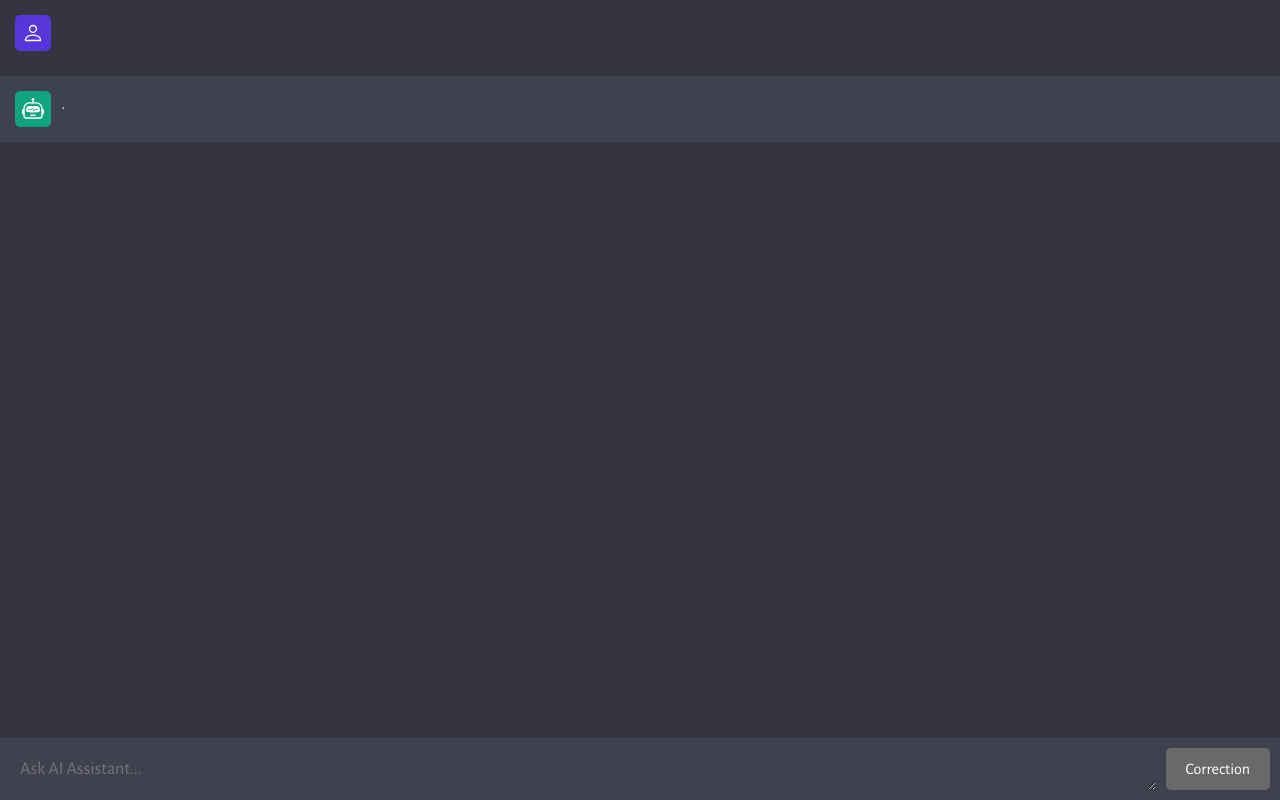
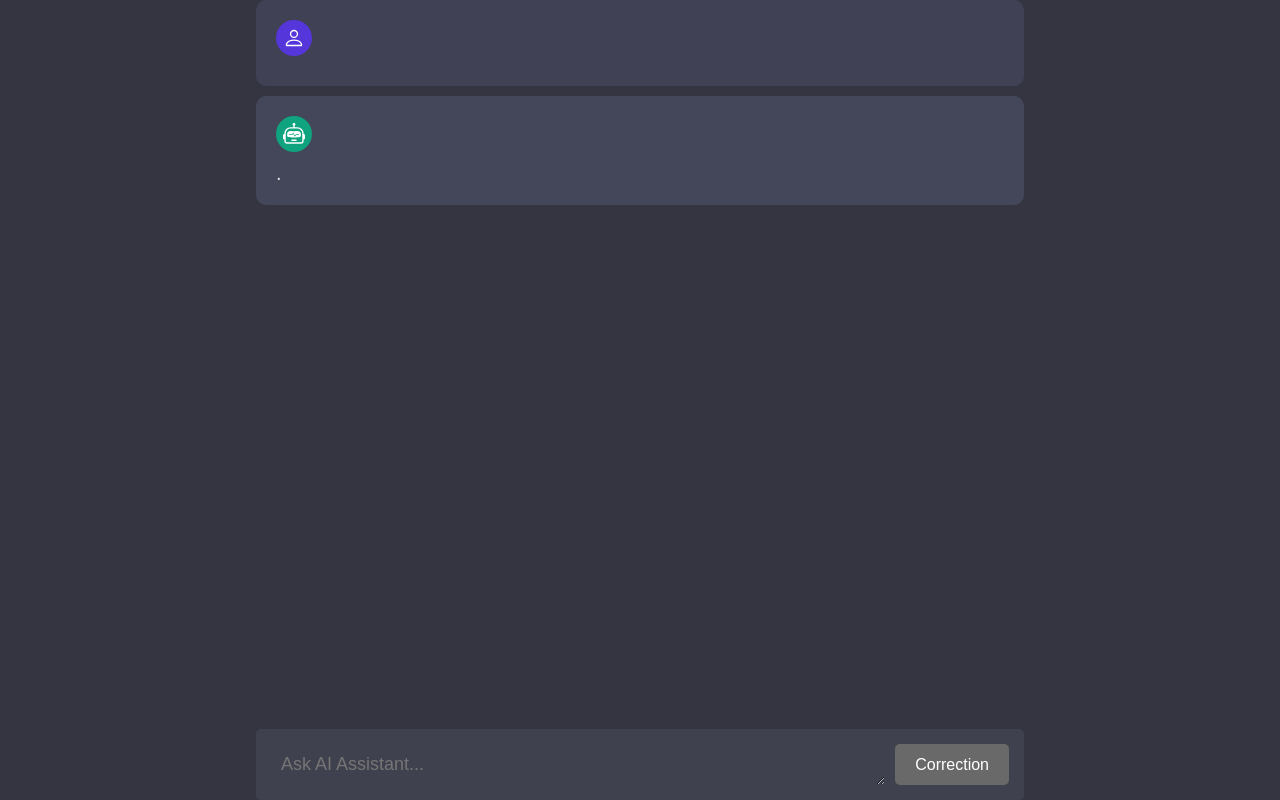
Before and after one commit to KyeongsooLee/English-correction-app, a website built with Vite: page client/index.html in a window 1280 px wide. Both pictures are taken after a click on the button "Correction". Built offline with nearby package versions, Linux system fonts and the light colour scheme; no server answers.

Commit message:
Updated css

```diff
--- a/client/style.css
+++ b/client/style.css
@@ -1,5 +1,3 @@
-@import url("https://fonts.googleapis.com/css2?family=Alegreya+Sans:wght@100;300;400;500;700;800;900&display=swap");
-
 * {
   margin: 0;
   padding: 0;
@@ -8,7 +6,8 @@
 }
 
 body {
-  background: #343541;
+  background-color: #2c2d39;
+  color: #fff;
 }
 
 #app {
@@ -18,14 +17,14 @@ body {
 
   display: flex;
   flex-direction: column;
+  justify-content: center;
   align-items: center;
-  justify-content: space-between;
 }
 
 #chat_container {
-  flex: 1;
   width: 100%;
-  height: 100%;
+  max-width: 768px;
+  height: calc(100vh - 120px);
   overflow-y: scroll;
 
   display: flex;
@@ -40,35 +39,58 @@ body {
 }
 
 /* hides scrollbar */
+#chat_container {
+  flex: 1;
+  width: 100%;
+  height: 100%;
+  overflow: auto;
+  display: flex;
+  flex-direction: column;
+  gap: 10px;
+  padding-bottom: 20px;
+  scroll-behavior: smooth;
+}
+
 #chat_container::-webkit-scrollbar {
-  display: none;
+  width: 10px;
+  background-color: #25262e;
+}
+
+#chat_container::-webkit-scrollbar-thumb {
+  background-color: #3b3d4a;
+}
+
+#chat_container::-webkit-scrollbar-thumb:hover {
+  background-color: #494b5b;
 }
 
 .wrapper {
   width: 100%;
   padding: 15px;
+  background: #414155;
+  border-radius: 10px;
 }
 
 .ai {
-  background: #40414F;
+  background: #444659;
 }
 
 .chat {
   width: 100%;
-  max-width: 1280px;
-  margin: 0 auto;
 
   display: flex;
-  flex-direction: row;
+  flex-direction: column;
   align-items: flex-start;
   gap: 10px;
+
+  padding: 5px;
 }
 
 .profile {
   width: 36px;
   height: 36px;
-  border-radius: 5px;
-
+  border-radius: 50%;
+  margin-right: 10px;
   background: #5436DA;
 
   display: flex;
@@ -87,8 +109,6 @@ body {
 }
 
 .message {
-  flex: 1;
-
   color: #dcdcdc;
   font-size: 20px;
 
@@ -114,14 +134,16 @@ body {
 
 form {
   width: 100%;
-  max-width: 1280px;
-  margin: 0 auto;
-  padding: 10px;
+  max-width: 768px;
+  margin-top: 20px;
   background: #40414F;
 
   display: flex;
   flex-direction: row;
   gap: 10px;
+
+  padding: 15px;
+  border-radius: 5px;
 }
 
 textarea {
@@ -149,38 +171,8 @@ form img {
 height: 30px;
 }
 
-#article_button {
-  background-color: #696969  ;
-  color: #fff;
-  font-size: 16px;
-  padding: 10px 20px;
-  border: none;
-  border-radius: 5px;
-  cursor: pointer;
-  transition: background-color 0.3s ease-in-out;
-}
-
-#article_button:hover {
-  background-color: #4c4c4c;
-}
-
-#essay_button {
-  background-color: #696969  ;
-  color: #fff;
-  font-size: 16px;
-  padding: 10px 20px;
-  border: none;
-  border-radius: 5px;
-  cursor: pointer;
-  transition: background-color 0.3s ease-in-out;
-}
-
-#essay_button:hover {
-  background-color: #4c4c4c;
-}
-
 #correction_button {
-  background-color: #696969  ;
+background-color: #696969 ;
 color: #fff;
 font-size: 16px;
 padding: 10px 20px;
```
Lines whose indentation alone changed are shown as unchanged.
